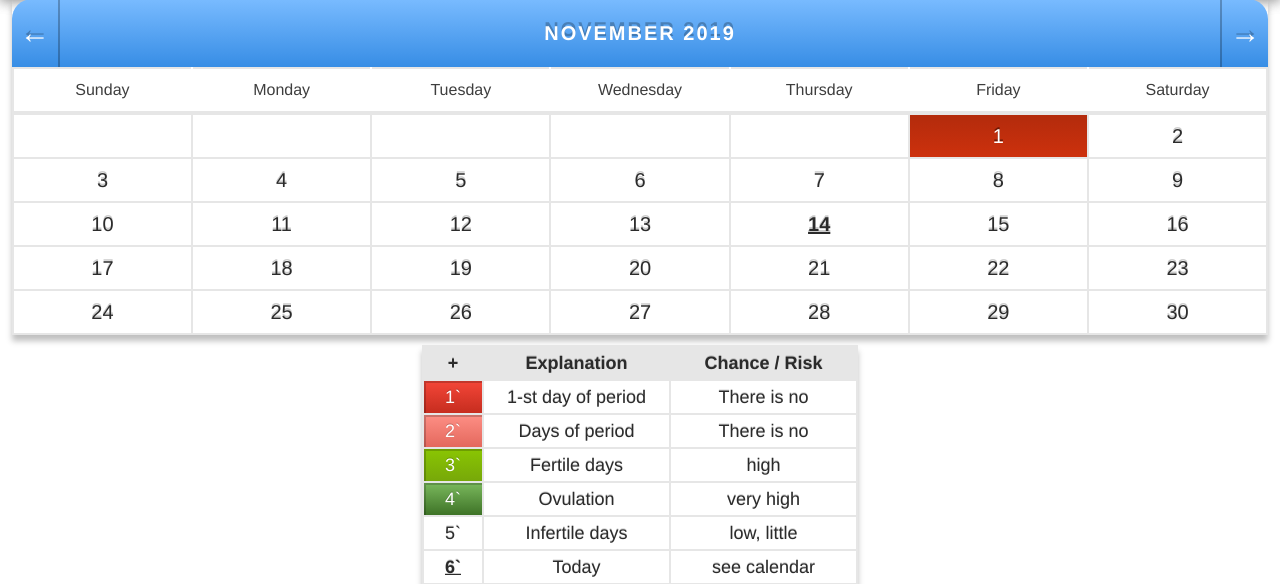
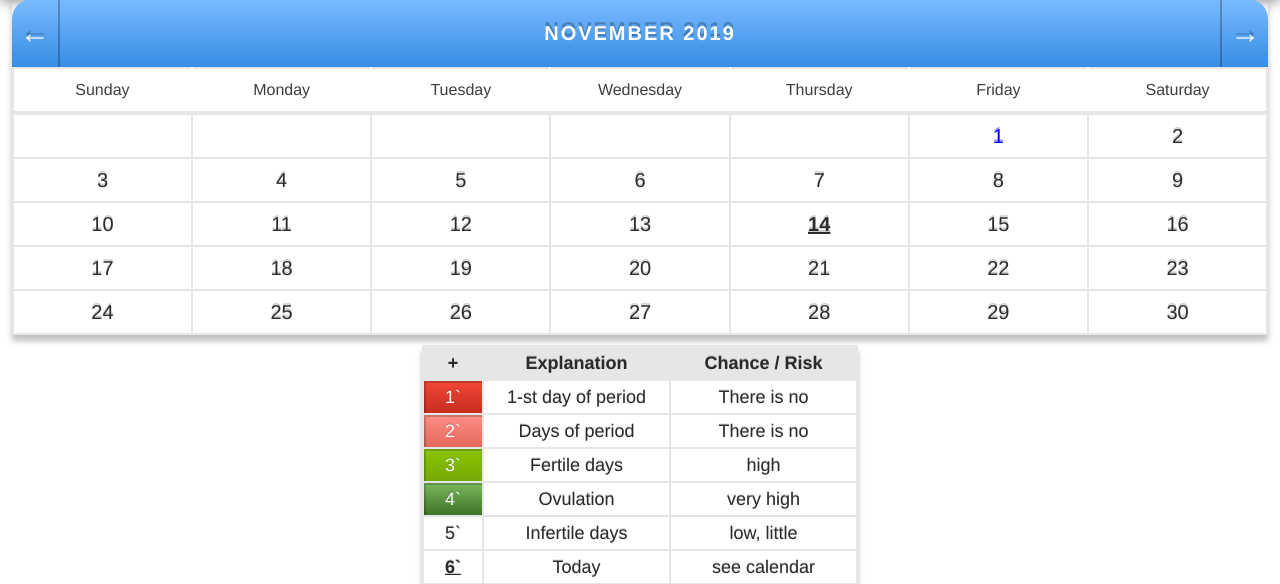
Before and after one commit to zabski/my-calendar, a PHP site: page / in a window 1280 px wide, with the pointer over the restyled element. Shown: the part 63-647 px from the top of the page. Run offline with PHP 8.4, Linux system fonts and the light colour scheme; some libraries are stand-ins or nearby versions.

Commit message:
no red hover for cal days

```diff
--- a/calendar2.css
+++ b/calendar2.css
@@ -233,13 +233,16 @@ body {
     -webkit-box-shadow:4px 4px 0px #00000033 inset; */
 }
 #cal #cal-frame td:not(.nil):hover {
-    color:#fff;
+    color:#00f;
+    text-shadow: #99f 0px -2px;
+    /*
     text-shadow: #6C1A07 0px -2px;
-    background:#CD310D;
+    /*background:#CD310D;
+    background:#0000CD;
     background: -moz-linear-gradient(top, #b32b0c, #cd310d);
     background: -webkit-gradient(linear, left top, left bottom, from(#b32b0c), to(#cd310d));
     -moz-box-shadow:0px 0px 0px;
-    -webkit-box-shadow:0px 0px 0px;
+    -webkit-box-shadow:0px 0px 0px; */
 }
 
 #cal #cal-frame td span {
```
